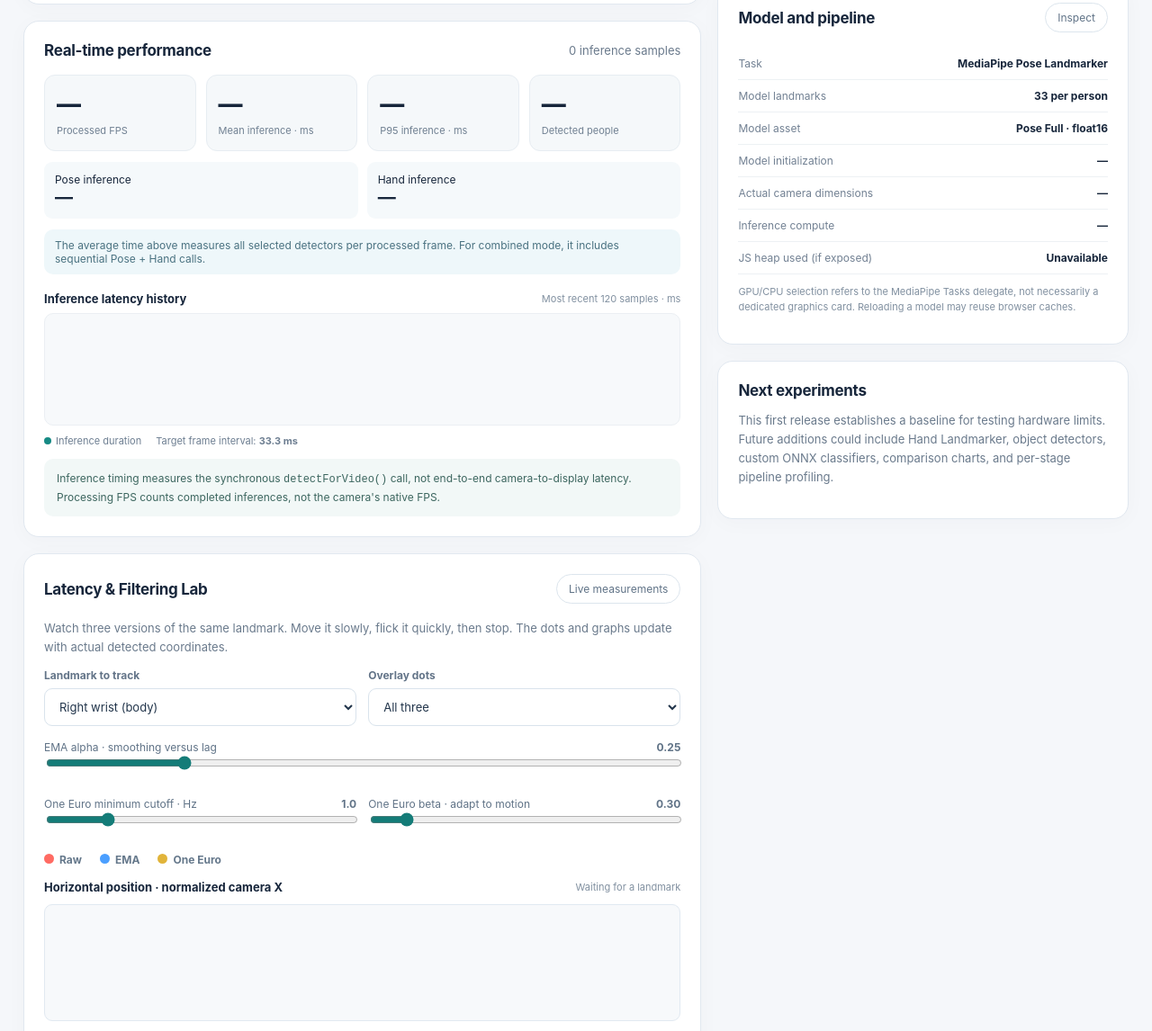
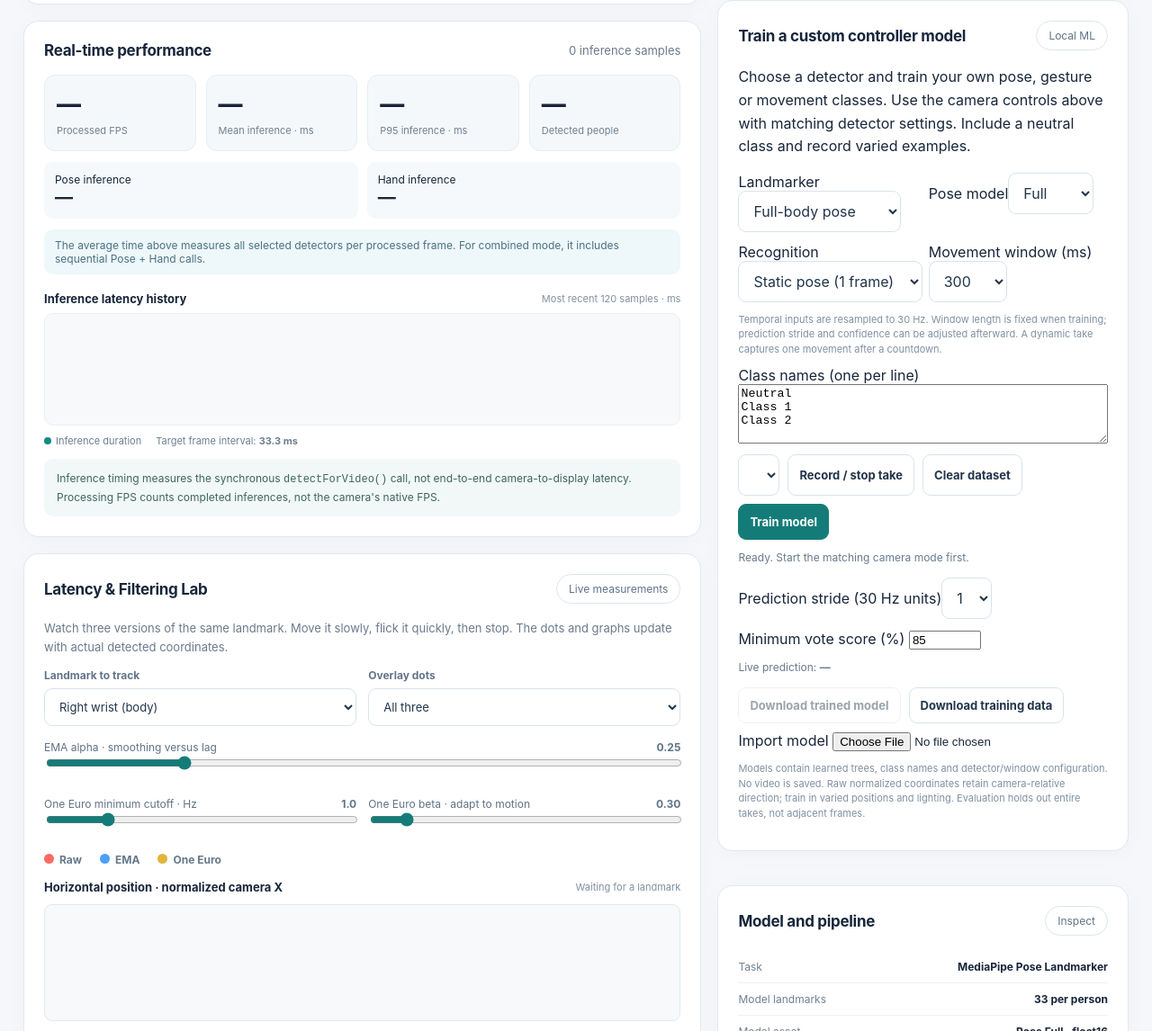
Before and after one commit to aaron-ragsdale/ModelLab, a plain HTML site: page index.html in a window 1280 px wide. Shown: the part 1336-2482 px from the top of the page at 90% size. Drawn offline with Linux system fonts and the light colour scheme.

Commit message:
Integrate custom training lab with shared camera and detector modes

```diff
--- a/index.html
+++ b/index.html
@@ -109,6 +109,25 @@ header{display:flex;align-items:center;justify-content:space-between;gap:18px;ma
 <div id="specs"></div>
 <div class="notes">Browser RAM and GPU memory usage are not generally exposed reliably. Where available, the page reports JavaScript heap statistics only; these do <b>not</b> represent the MediaPipe model's total memory footprint.</div>
 </section>
+<section class="panel" id="trainingSection" style="margin:20px 0">
+<div class="panelhead"><h2 class="sectiontitle">Train a custom controller model</h2><span class="pill">Local ML</span></div>
+<p>Choose a detector and train your own pose, gesture or movement classes. Use the camera controls above with matching detector settings. Include a neutral class and record varied examples.</p>
+<div style="display:grid;grid-template-columns:repeat(auto-fit,minmax(160px,1fr));gap:12px">
+<label>Landmarker<select id="ml-mode"><option value="pose">Full-body pose</option><option value="hands">Hand Landmarker</option><option value="both">Pose + hands</option></select></label>
+<label>Pose model<select id="ml-pose"><option value="full">Full</option><option value="lite">Lite</option><option value="heavy">Heavy</option></select></label>
+<label>Recognition<select id="ml-kind"><option value="static">Static pose (1 frame)</option><option value="dynamic">Movement sequence</option></select></label>
+<label>Movement window (ms)<select id="ml-window"><option >100</option><option >150</option><option >200</option><option selected>300</option><option >400</option><option >500</option><option >750</option><option >1000</option><option >1500</option><option >2000</option></select></label>
+</div>
+<p class="tiny">Temporal inputs are resampled to 30 Hz. Window length is fixed when training; prediction stride and confidence can be adjusted afterward. A dynamic take captures one movement after a countdown.</p>
+<label>Class names (one per line)<textarea id="ml-labels" rows="4" style="display:block;width:100%;max-width:450px">Neutral
+Class 1
+Class 2</textarea></label>
+<div class="actions" style="margin:12px 0"><select id="ml-class" aria-label="Class to record"></select><button id="ml-record">Record / stop take</button><button id="ml-clear">Clear dataset</button><button class="primary" id="ml-train">Train model</button></div>
+<p id="ml-counts" class="tiny"></p><div class="status" id="ml-status" role="status">Ready. Start the matching camera mode first.</div>
+<div style="display:flex;flex-wrap:wrap;gap:12px;margin:12px 0"><label>Prediction stride (30 Hz units)<select id="ml-stride"><option>1</option><option>2</option><option>3</option><option>6</option></select></label><label>Minimum vote score (%) <input id="ml-threshold" type="number" min="0" max="100" value="85" style="width:80px"></label></div>
+<div class="status">Live prediction: <strong id="ml-prediction">—</strong></div>
+<div class="actions" style="margin-top:12px"><button id="ml-export" disabled>Download trained model</button><button id="ml-dataset">Download training data</button><label>Import model <input id="ml-import" type="file" accept=".json,application/json"></label></div>
+<p class="tiny">Models contain learned trees, class names and detector/window configuration. No video is saved. Raw normalized coordinates retain camera-relative direction; train in varied positions and lighting. Evaluation holds out entire takes, not adjacent frames.</p></section>
 <section class="panel" id="pipelineSection">
 <div class="panelhead"><h2 class="sectiontitle">Model and pipeline</h2><span class="pill">Inspect</span></div>
 <div id="pipeline">
@@ -131,9 +150,11 @@ header{display:flex;align-items:center;justify-content:space-between;gap:18px;ma
 <script type="module">
 import {PoseLandmarker,HandLandmarker,FilesetResolver,DrawingUtils} from 'https://cdn.jsdelivr.net/npm/@mediapipe/tasks-vision@0.10.14/+esm';
 const $=id=>document.getElementById(id), video=$('video'), overlay=$('overlay'), ctx=overlay.getContext('2d'), drawing=new DrawingUtils(ctx);
+import {mountTraining} from './training-lab.js';
 const models={lite:'pose_landmarker_lite',full:'pose_landmarker_full',heavy:'pose_landmarker_heavy'};
 const base='https://storage.googleapis.com/mediapipe-models/pose_landmarker/';
 let pose=null,hands=null,stream=null,active=false,paused=false,raf=0,lastAttempt=0,lastVideoTime=-1,lastRender=0,latencies=[],times=[],personCount=0,startedAt=0,loadedDelegate='',loadMs=0,session={};
+const training=mountTraining(()=>({...session,active,paused}));
 const STORAGE='oss-model-lab-bench-v1';
 let guided=false,abortGuided=false,poseTimes=[],handTimes=[],detectedHands=0,walkStep=0;const filterColors=['#ff6b63','#4b9fff','#e1b43a'];
 let filterState=null,filterSamples=[],lastFilterDraw=0,experiment=null;
@@ -279,11 +300,12 @@ function frame(ts){
   latencies.push(elapsed);times.push(performance.now());
   if(latencies.length>600)latencies.shift();if(times.length>120)times.shift();
   trackFilter(poseResult,handResult,performance.now());
+  if(!guided)training.frame(poseResult,handResult,timestamp);
   draw(poseResult,handResult);
   if(ts-lastRender>120){update();drawFilterPlots();setButtons();lastRender=ts}
  }catch(e){status('Inference error: '+e.message,true);stop()}
 }
-async function stop(){active=false;paused=false;cancelAnimationFrame(raf);if(stream){stream.getTracks().forEach(t=>t.stop());stream=null}if(pose){pose.close();pose=null}if(hands){hands.close();hands=null}video.srcObject=null;ctx.clearRect(0,0,overlay.width,overlay.height);$('placeholder').hidden=false;setButtons();update()}
+async function stop(){training.resetBuffer();active=false;paused=false;cancelAnimationFrame(raf);if(stream){stream.getTracks().forEach(t=>t.stop());stream=null}if(pose){pose.close();pose=null}if(hands){hands.close();hands=null}video.srcObject=null;ctx.clearRect(0,0,overlay.width,overlay.height);$('placeholder').hidden=false;setButtons();update()}
 async function start(){
  if(active)return;const cfg=readSettings();$('start').disabled=true;status('Loading selected models and requesting camera…');
  try{
@@ -482,7 +504,7 @@ function exportCSV(){if(!history.length){status('Save a benchmark before exporti
 $('mode').onchange=()=>{const m=$('mode').value;$('model').disabled=m==='hands';$('maxpose').disabled=m==='hands';$('modeHelp').textContent=m==='hands'?'Tracks up to two hands and 21 landmarks per hand. Pose inference is not run.':m==='both'?'Runs body pose and hand landmarks on each sampled frame. Expect a higher total cost because both models execute.':'Tracks 33 body landmarks per person. Hand inference is not run.'};$('compareMetric').onchange=renderComparison;$('comparePreset').onchange=()=>{if($('comparePreset').value!=='custom')selectPreset($('comparePreset').value)};$('selectNone').onclick=()=>{selectedBenchmarks.clear();selectionTouched=true;$('comparePreset').value='custom';renderComparison()};$('movementTest').onclick=runMovementTest;$('resetFilters').onclick=resetFilterState;$('downloadFilters').onclick=exportFilterCSV;
 for(const [id,label] of [['emaAlpha','emaLabel'],['euroCutoff','cutoffLabel'],['euroBeta','betaLabel']])$(id).oninput=()=>{$(label).textContent=Number($(id).value).toFixed(2);resetFilterState()};
 $('filterLandmark').onchange=()=>{resetFilterState();const isHand=$('filterLandmark').value.startsWith('hand');const m=readSettings().mode;$('filterMessage').textContent=isHand&&m==='pose'?'Hand landmark selected: change detection mode to Hands Only or Body + Hands and restart.':!isHand&&m==='hands'?'Body landmark selected: switch to Pose Only or Body + Hands and restart.':'Landmark ready. The colored camera dots and graphs update as soon as it is detected.'};
-$('quickTest').onclick=quickTest;$('allModesTest').onclick=allModesTest;$('guided').onclick=guidedTest;$('start').onclick=start;$('stop').onclick=()=>{if(guided){abortGuided=true;$('testCountdown').textContent='Cancelling…';}else{stop();status('Stopped. Camera released.')}};$('pause').onclick=()=>{paused=!paused;setButtons();status(paused?'Inference paused; camera remains active.':'Inference resumed.')};$('snapshot').onclick=save;$('export').onclick=exportCSV;$('clear').onclick=()=>{if(!confirm('Delete all saved benchmark results in this browser?'))return;history=[];selectedBenchmarks.clear();selectionTouched=false;localStorage.removeItem(STORAGE);renderHistory();renderComparison()};$('target').oninput=()=>{$('targetValue').textContent=$('target').value+' FPS';$('budget').textContent=fmt(1000/Number($('target').value))+' ms'};$('draw').onchange=()=>{if(!$('draw').checked)ctx.clearRect(0,0,overlay.width,overlay.height)};window.addEventListener('pagehide',()=>{stream?.getTracks().forEach(t=>t.stop())});
+$('quickTest').onclick=quickTest;$('allModesTest').onclick=allModesTest;$('guided').onclick=guidedTest;$('start').onclick=start;$('stop').onclick=()=>{if(guided){abortGuided=true;$('testCountdown').textContent='Cancelling…';}else{stop();status('Stopped. Camera released.')}};$('pause').onclick=()=>{paused=!paused;training.resetBuffer();setButtons();status(paused?'Inference paused; camera remains active.':'Inference resumed.')};$('snapshot').onclick=save;$('export').onclick=exportCSV;$('clear').onclick=()=>{if(!confirm('Delete all saved benchmark results in this browser?'))return;history=[];selectedBenchmarks.clear();selectionTouched=false;localStorage.removeItem(STORAGE);renderHistory();renderComparison()};$('target').oninput=()=>{$('targetValue').textContent=$('target').value+' FPS';$('budget').textContent=fmt(1000/Number($('target').value))+' ms'};$('draw').onchange=()=>{if(!$('draw').checked)ctx.clearRect(0,0,overlay.width,overlay.height)};window.addEventListener('pagehide',()=>{stream?.getTracks().forEach(t=>t.stop())});
 if(!navigator.mediaDevices?.getUserMedia){$('quickTest').disabled=true;$('allModesTest').disabled=true;$('guided').disabled=true;$('start').disabled=true;status('Camera API unavailable. Use a secure HTTPS GitHub Pages URL in a supported browser.',true)}
 
 
```
